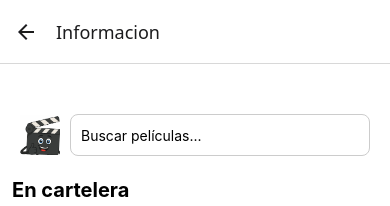
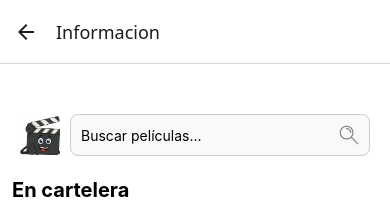
Before and after one commit to heidy-HDY/Cinefy, a React Native app: screen /Informacion in a window 390 px wide. Shown: the top 206 px of the page. Built offline with nearby package versions, Linux system fonts and the light colour scheme; no server answers.

Commit message:
configuracion vista informacion 6

```diff
--- a/src/screens/informacion.tsx
+++ b/src/screens/informacion.tsx
@@ -1,4 +1,4 @@
-import React, { useEffect, useState, useRef } from "react";
+import React, { useEffect, useState } from "react";
 import {
   View,
   Text,
@@ -8,7 +8,6 @@ import {
   ActivityIndicator,
   StyleSheet,
   TextInput,
-  Animated,
 } from "react-native";
 
 import { getNowPlaying } from "../services/api";
@@ -20,24 +19,18 @@ export default function Informacion({ navigation }: any) {
   const [cargando, setCargando] = useState(true);
   const [busqueda, setBusqueda] = useState("");
 
-  // 🔥 ANIMACIÓN ESTRENOS
-  const scaleAnim = useRef(new Animated.Value(0.8)).current;
-  const opacityAnim = useRef(new Animated.Value(0)).current;
+  // 🔥 BÚSQUEDA FUNCIONAL (WEB + EXPO)
+  const handleSearch = () => {
+    const texto = busqueda.trim();
 
-  useEffect(() => {
-    Animated.parallel([
-      Animated.spring(scaleAnim, {
-        toValue: 1,
-        useNativeDriver: true,
-        friction: 5,
-      }),
-      Animated.timing(opacityAnim, {
-        toValue: 1,
-        duration: 500,
-        useNativeDriver: true,
-      }),
-    ]).start();
-  }, []);
+    if (!texto) return;
+
+    navigation.navigate("BusquedaResultados", {
+      query: texto,
+    });
+
+    setBusqueda("");
+  };
 
   useEffect(() => {
     getNowPlaying("CO")
@@ -62,6 +55,7 @@ export default function Informacion({ navigation }: any) {
 
         setCartelera(filtradas);
       })
+      .catch((e) => console.log(e))
       .finally(() => setCargando(false));
   }, []);
 
@@ -74,15 +68,20 @@ export default function Informacion({ navigation }: any) {
   ];
 
   if (cargando) {
-    return <ActivityIndicator size="large" color="purple" style={{ flex: 1 }} />;
+    return (
+      <ActivityIndicator size="large" color="purple" style={{ flex: 1 }} />
+    );
   }
 
   return (
     <View style={styles.screen}>
 
-      {/* SEARCH */}
+      {/* 🔍 SEARCH BAR */}
       <View style={styles.searchWrapper}>
-        <Image source={require("../../assets/img2.png")} style={styles.profileIcon} />
+        <Image
+          source={require("../../assets/img2.png")}
+          style={styles.profileIcon}
+        />
 
         <View style={styles.searchContainer}>
           <TextInput
@@ -90,29 +89,32 @@ export default function Informacion({ navigation }: any) {
             placeholder="Buscar películas..."
             value={busqueda}
             onChangeText={setBusqueda}
+            returnKeyType="search"
+            onSubmitEditing={handleSearch}
           />
+
+          <TouchableOpacity onPress={handleSearch}>
+            <Image
+              source={require("../../assets/lupa.png")}
+              style={styles.searchIcon}
+            />
+          </TouchableOpacity>
         </View>
       </View>
 
-      {/* CARTELERA */}
+      {/* 🎬 CARTELERA */}
       <Text style={styles.header}>En cartelera</Text>
 
       <FlatList
         data={cartelera}
         horizontal
+        showsHorizontalScrollIndicator={false}
         keyExtractor={(item) => item.id.toString()}
-        showsHorizontalScrollIndicator={false}
         contentContainerStyle={{ paddingHorizontal: 8 }}
         renderItem={({ item }) => {
 
           if (item.tipo === "boton") {
             return (
-              <Animated.View
-                style={{
-                  transform: [{ scale: scaleAnim }],
-                  opacity: opacityAnim,
-                }}
-              >
               <TouchableOpacity
                 style={styles.botonCard}
                 onPress={() => navigation.navigate("Estrenos")}
@@ -121,7 +123,6 @@ export default function Informacion({ navigation }: any) {
                   🚀 Ver próximos estrenos
                 </Text>
               </TouchableOpacity>
-              </Animated.View>
             );
           }
 
@@ -129,10 +130,14 @@ export default function Informacion({ navigation }: any) {
             <View style={styles.card}>
 
               <TouchableOpacity
-                onPress={() => navigation.navigate("Detalles", { id: item.id })}
+                onPress={() =>
+                  navigation.navigate("Detalles", { id: item.id })
+                }
               >
                 <Image
-                  source={{ uri: `https://image.tmdb.org/t/p/w200${item.poster_path}` }}
+                  source={{
+                    uri: `https://image.tmdb.org/t/p/w200${item.poster_path}`,
+                  }}
                   style={styles.posterImage}
                 />
               </TouchableOpacity>
@@ -148,7 +153,9 @@ export default function Informacion({ navigation }: any) {
 
                 <BotonVer
                   title="Ver"
-                  onPress={() => navigation.navigate("Detalles", { id: item.id })}
+                  onPress={() =>
+                    navigation.navigate("Detalles", { id: item.id })
+                  }
                 />
               </View>
 
@@ -157,14 +164,14 @@ export default function Informacion({ navigation }: any) {
         }}
       />
 
-      {/* GENEROS */}
+      {/* 🎭 GÉNEROS */}
       <Text style={styles.header}>Sugerencias por género</Text>
 
       <FlatList
         data={generos}
         horizontal
+        showsHorizontalScrollIndicator={false}
         keyExtractor={(item) => item.id.toString()}
-        showsHorizontalScrollIndicator={false}
         contentContainerStyle={{ paddingHorizontal: 8 }}
         renderItem={({ item }) => (
           <TouchableOpacity
@@ -208,16 +215,27 @@ const styles = StyleSheet.create({
   },
 
   searchContainer: {
-    flex: 1,
+    flexDirection: "row",
+    alignItems: "center",
+    width: "90%",
     maxWidth: 300,
     borderWidth: 1,
     borderColor: "#ccc",
     borderRadius: 8,
     paddingHorizontal: 10,
+    backgroundColor: "#f9f9f9",
   },
 
   inputBusqueda: {
+    flex: 1,
     height: 40,
+    minWidth: 0, // 🔥 IMPORTANTE PARA WEB
+  },
+
+  searchIcon: {
+    width: 20,
+    height: 20,
+    tintColor: "#888",
   },
 
   header: {
@@ -227,14 +245,13 @@ const styles = StyleSheet.create({
     marginLeft: 12,
   },
 
-  // ===== PELICULAS =====
+  // 🎬 CARTAS
   card: {
     width: 190,
     marginRight: 13,
     backgroundColor: "#fff",
     borderRadius: 10,
     overflow: "hidden",
-    elevation: 3,
   },
 
   posterImage: {
@@ -264,9 +281,9 @@ const styles = StyleSheet.create({
     height: 210,
     marginRight: 12,
     backgroundColor: "#ba1717",
-    borderRadius: 10,
     justifyContent: "center",
     alignItems: "center",
+    borderRadius: 10,
   },
 
   estrenosText: {
@@ -276,7 +293,7 @@ const styles = StyleSheet.create({
     textAlign: "center",
   },
 
-  // ===== GENEROS (MEJORADOS) =====
+  // 🎭 GÉNEROS
   generoCard: {
     width: 175,
     height: 175,
@@ -290,7 +307,6 @@ const styles = StyleSheet.create({
   generoImage: {
     width: 175,
     height: 115,
-    resizeMode: "cover",
   },
 
   generoTitulo: {
```
Lines whose indentation alone changed are shown as unchanged.
